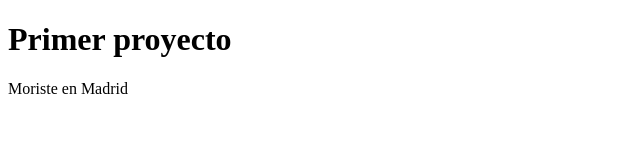
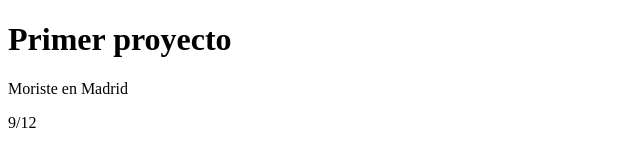
Before and after one commit to lucashrz2/pw1sadasdasdas, a plain HTML site: page index.html in a window 1280 px wide. Shown: the full height of the page, 0-640 px from the left. Drawn offline with Linux system fonts and the light colour scheme.

Commit message:
segundo ejemplo

```diff
--- a/index.html
+++ b/index.html
@@ -8,5 +8,6 @@
 <body>
     <h1>Primer proyecto</h1>
     <p>Moriste en Madrid</p>
+    <p>9/12</p>
 </body>
 </html>
```
